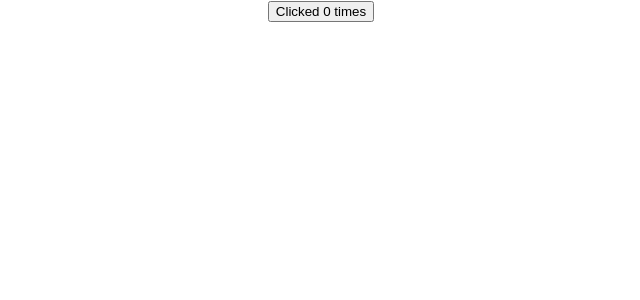
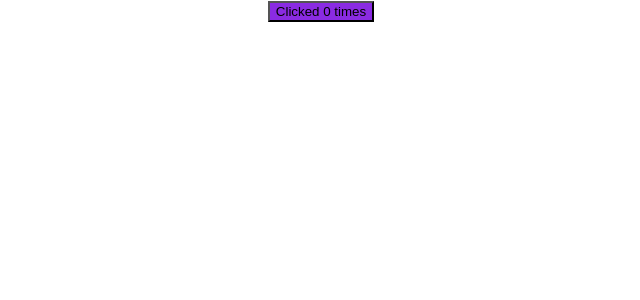
Before and after one commit to lyonsouma/React-Projects, a React (Create React App) app: page / in a window 1280 px wide. Shown: the top 300 px of the page, without its empty margins (319-959 px from the left). Built offline with nearby package versions, Linux system fonts and the light colour scheme.

Commit message:
css to the button

```diff
--- /dev/null
+++ b/src/components/ClickedCounter.css
@@ -0,0 +1,3 @@
+.bg{
+    background-color: blueviolet;
+}
--- a/src/components/ClickedCounter.js
+++ b/src/components/ClickedCounter.js
@@ -1,5 +1,5 @@
 import { Component } from "react";
-
+import './ClickedCounter.css'
 class ClickedCounter extends Component{
     constructor(){
         super()
@@ -16,7 +16,7 @@ class ClickedCounter extends Component{
         const {Counter} = this.state
         return(
             <div>
-                 <button onClick={this.changeClick}>Clicked {Counter} times</button>
+                 <button className="bg" onClick={this.changeClick}>Clicked {Counter} times</button>
             </div>
         )
     }
```
